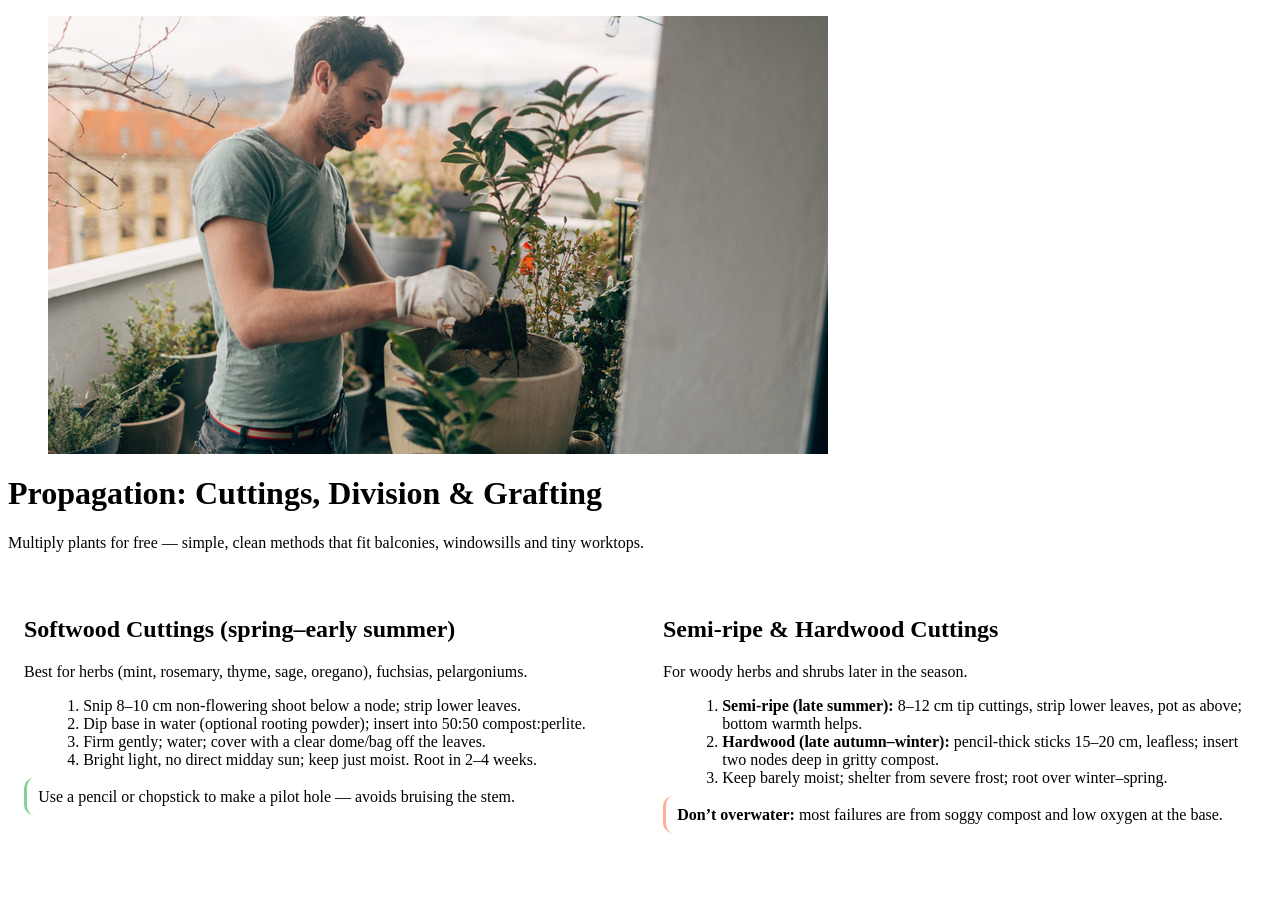
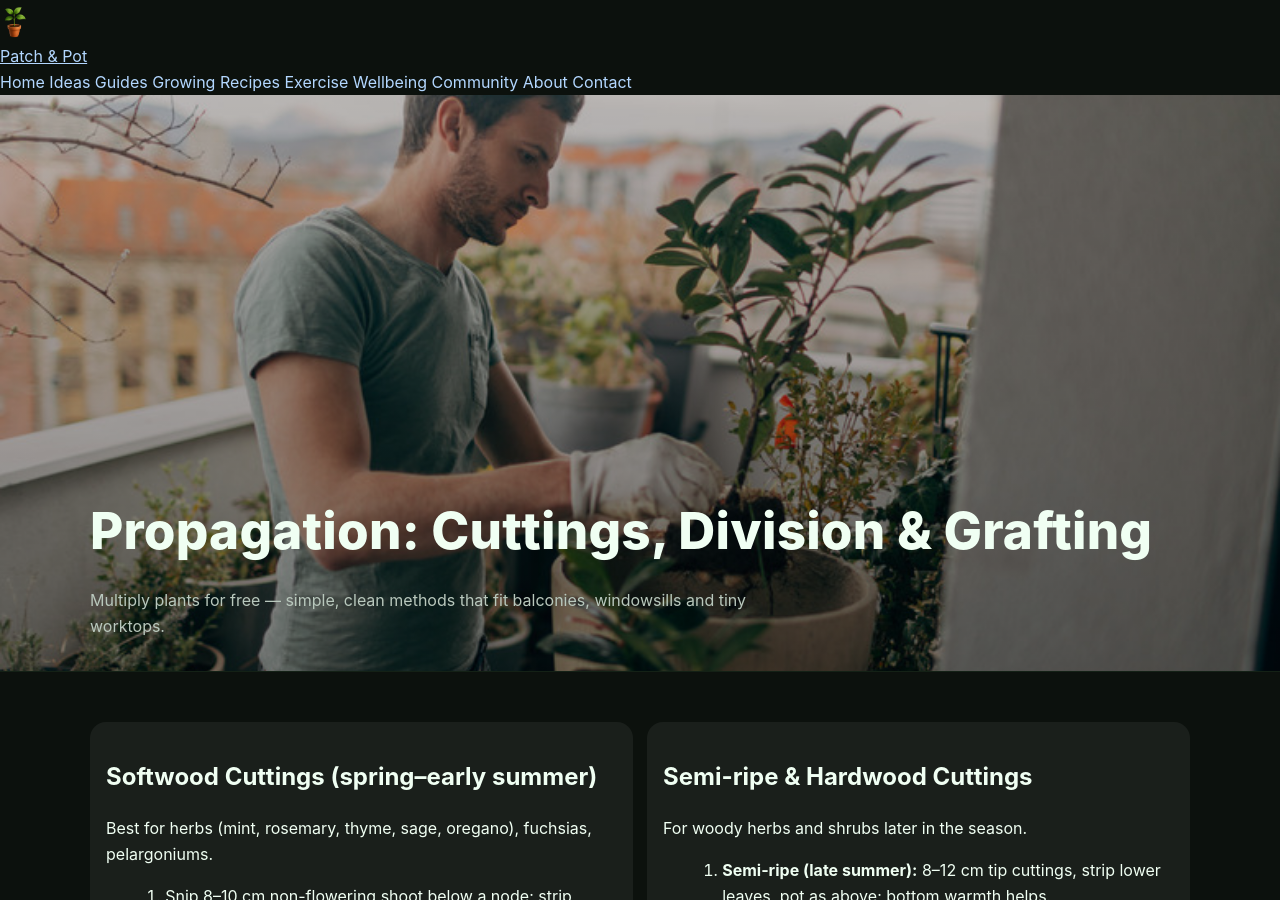
Before and after one commit to grantfitfuel/patchandpot, a Jekyll site: the page built from sites/guides/propagation.html, in a window 1280 px wide and 900 px high. Built offline with Jekyll 4.4.1, drawn with Linux system fonts in a browser that asks for light colours; part of the change alters nothing that is shown; some of the changed text lies outside the part shown.

Commit message:
Update _config.yml

```diff
--- a/sites/_config.yml
+++ b/sites/_config.yml
@@ -1,13 +1,133 @@
-# Base config for root deployment (domain points to /sites)
+# =========================================
+# Patch & Pot — Jekyll config (root)
+# Domain points to /sites (served as the web root)
+# =========================================
+
 title: "Patch & Pot"
-url: "https://patchandpot.com"
-baseurl: ""          # VERY IMPORTANT: domain points to /sites, so base = root
-permalink: pretty
+description: "Calm, practical guides for growing, cooking, exercise, and wellbeing."
+url: "https://patchandpot.com"   # Deployed domain
+baseurl: ""                      # IMPORTANT: domain serves /sites as the root
+
+timezone: Europe/London
+permalink: pretty                # /path/ not /path.html
+
 markdown: kramdown
 kramdown:
   input: GFM
+  hard_wrap: false
+  toc_levels: 2..4
 
-# Make sure Jekyll processes plain .html pages with front matter
+# Process plain .html if it has front matter (Jekyll default).
+# Force-include dotfiles or special paths if you need them:
 include:
   - .htaccess
-  - _pages
+  - .well-known                   # (optional) ACME challenges, etc.
+
+# Exclude build junk and local tooling
+exclude:
+  - node_modules
+  - package.json
+  - package-lock.json
+  - yarn.lock
+  - pnpm-lock.yaml
+  - vendor
+  - Gemfile
+  - Gemfile.lock
+  - README.md
+  - README.txt
+  - scripts
+  - tmp
+  - .DS_Store
+  - .git
+  - .github
+  - .vscode
+
+# GitHub Pages–whitelisted plugins (safe mode)
+plugins:
+  - jekyll-seo-tag
+  - jekyll-sitemap
+  - jekyll-feed         # harmless even if you don't use posts
+  - jekyll-redirect-from
+
+# SEO tag config (optional but helpful)
+seo:
+  name: "Patch & Pot"
+  type: "WebSite"
+  twitter:
+    username: patchandpot
+    card: summary_large_image
+
+# Feed (only matters if you add posts later)
+feed:
+  path: atom.xml
+
+# Defaults: set layouts/vars by folder
+defaults:
+  # Site-wide default for any HTML/MD page without an explicit layout
+  - scope:
+      path: ""                      # everything
+    values:
+      layout: default               # falls back to _layouts/default.html
+      section: generic
+
+  # Wellbeing section: auto-apply the wellbeing layout + section variable
+  - scope:
+      path: "sites/wellbeing"
+    values:
+      layout: wellbeing             # uses _layouts/wellbeing.html
+      section: wellbeing
+
+  # (Optional) If you want to tag other sections for nav highlighting later:
+  # - scope:
+  #     path: "sites/growing"
+  #   values:
+  #     layout: default
+  #     section: growing
+  # - scope:
+  #     path: "sites/recipes"
+  #   values:
+  #     layout: default
+  #     section: recipes
+  # - scope:
+  #     path: "sites/exercise"
+  #   values:
+  #     layout: default
+  #     section: exercise
+  # - scope:
+  #     path: "sites/guides"
+  #   values:
+  #     layout: default
+  #     section: guides
+  # - scope:
+  #     path: "sites/ideas"
+  #   values:
+  #     layout: default
+  #     section: ideas
+
+# Sass/SCSS (if you ever switch to SCSS)
+sass:
+  sass_dir: assets/scss
+  style: compressed
+
+# Build flags
+future: true          # publish future-dated content if any
+lsi: false
+safe: true            # keep plugin set to GitHub Pages–approved ones
+
+# Collections (off by default; enable if you need structured content later)
+# collections:
+#   posts:
+#     output: true
+#     permalink: /blog/:title/
+
+# Sitemap (jekyll-sitemap)
+# Nothing required; plugin will auto-generate /sitemap.xml
+
+# -----------------------------------------
+# Notes for your setup:
+# - Your pages live under /sites/**. Since the server roots to /sites,
+#   keep baseurl empty and use root-relative links (/img/..., /css/...) or
+#   short relatives (../) as you already do.
+# - The Wellbeing pages now automatically use the `wellbeing` layout and
+#   set `section: wellbeing` (for nav highlighting) without per-page front matter.
+# -----------------------------------------
```
